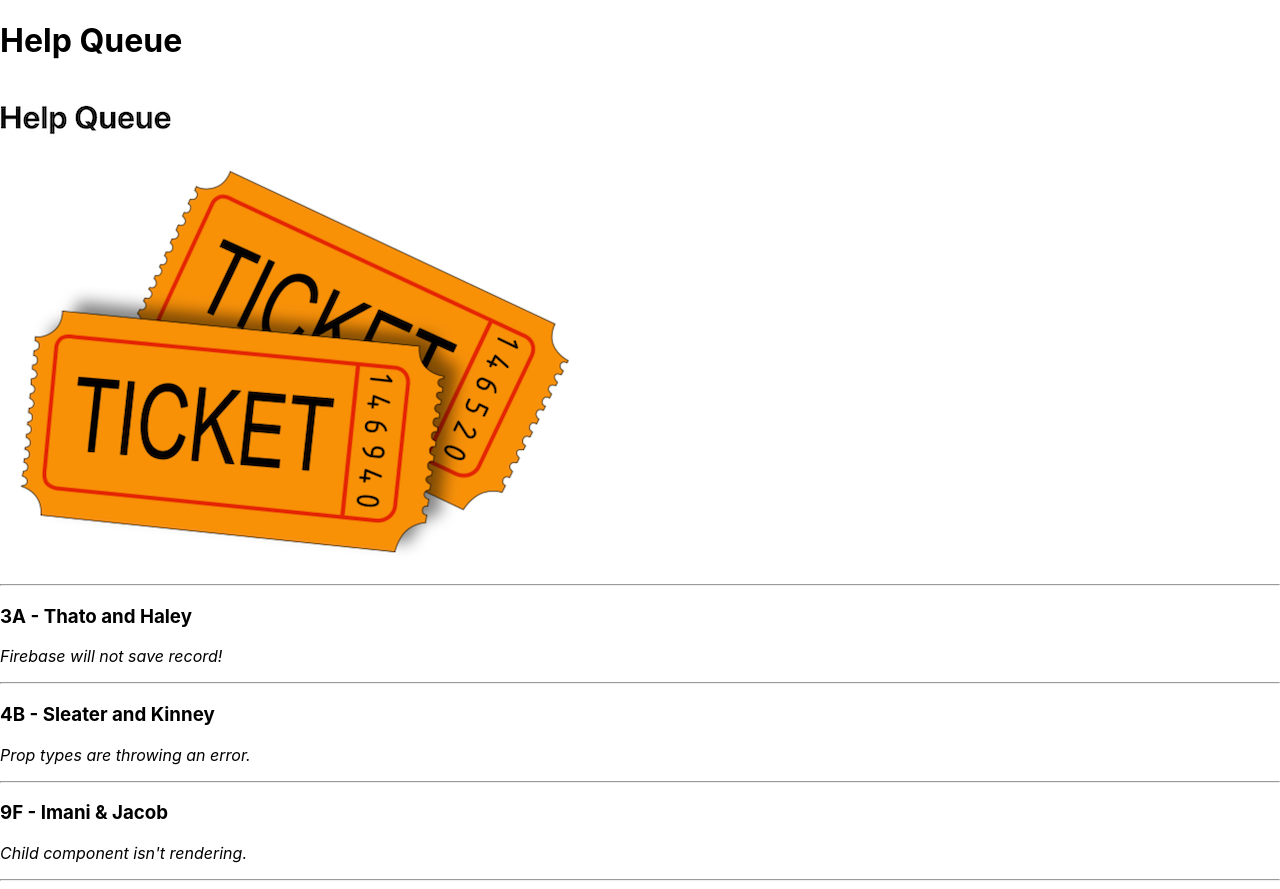
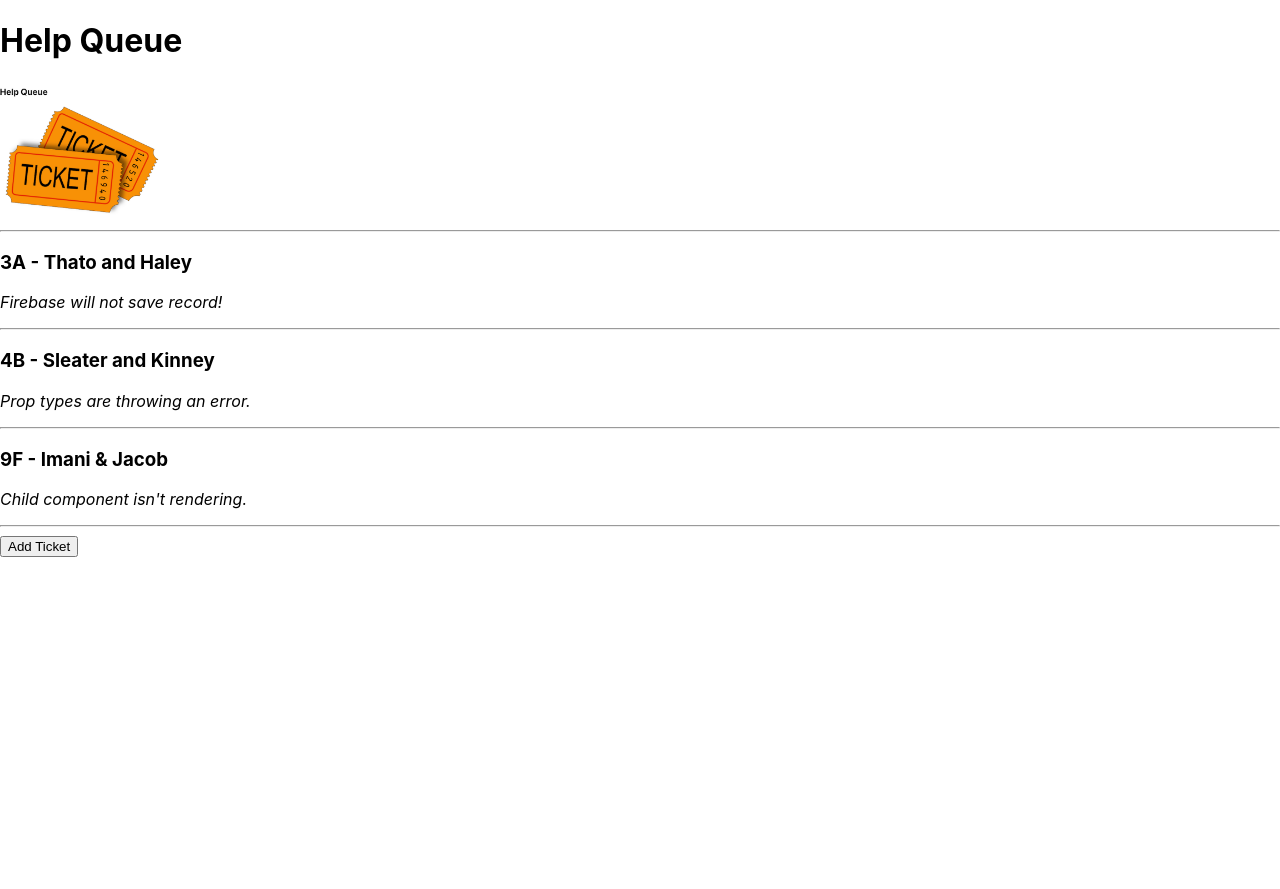
Before and after one commit to hbsullivan/help-queue, a React (Create React App) app: page / in a window 1280 px wide. After the commit the page ends 800 px from the top, so only its background shows below. Built offline with nearby package versions, Linux system fonts and the light colour scheme.

Commit message:
updating state with events

```diff
--- a/src/components/Header.js
+++ b/src/components/Header.js
@@ -5,7 +5,7 @@
   return(
     <React.Fragment>
       <h1>Help Queue</h1>
-      <img src={ticketsImage} alt="picture of tickets" />
+      <img src={ticketsImage} alt="picture of tickets" width="200" />
     </React.Fragment>
   );
 }
--- a/src/components/TicketControl.js
+++ b/src/components/TicketControl.js
@@ -11,16 +11,26 @@
     };
   }
 
+  handleClick = () => {
+    this.setState(prevState => ({
+      formVisibleOnPage: !prevState.formVisibleOnPage
+    }));
+  }
+
   render(){
     let currentlyVisibleState = null;
+    let buttonText = null;
     if(this.state.formVisibleOnPage) {
       currentlyVisibleState = <NewTicketForm />
+      buttonText = "Return to Ticket List";
     } else {
       currentlyVisibleState = <TicketList />
+      buttonText = "Add Ticket";
     }
     return (
        <React.Fragment>
         {currentlyVisibleState}
+        <button onClick={this.handleClick}>{buttonText}</button>
        </React.Fragment>
     );
   }
```
